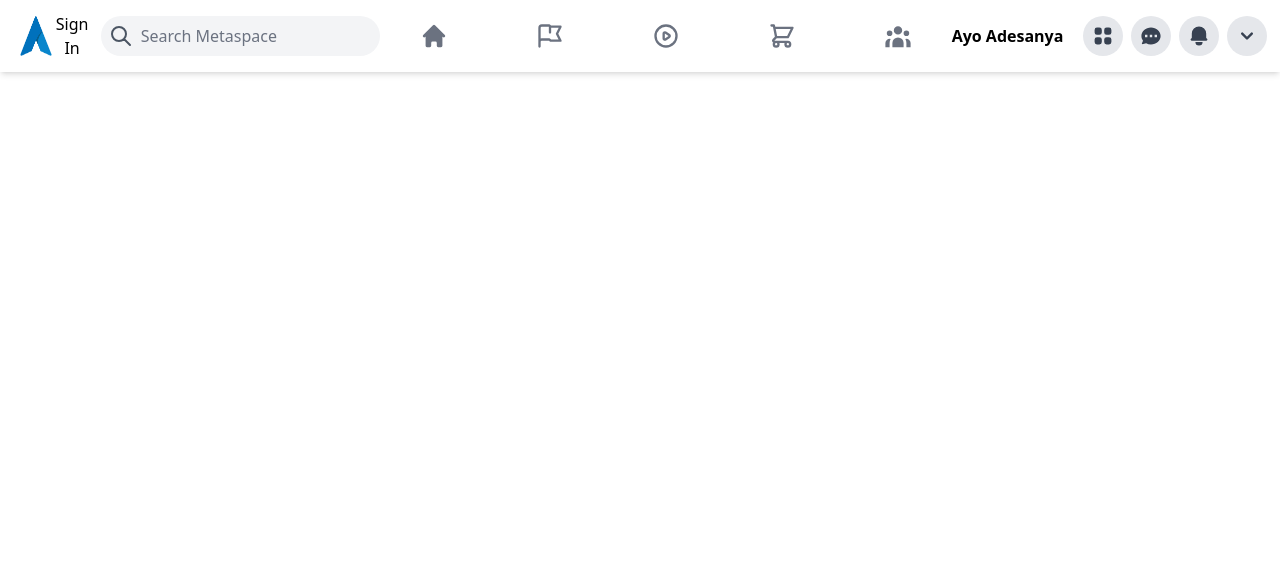
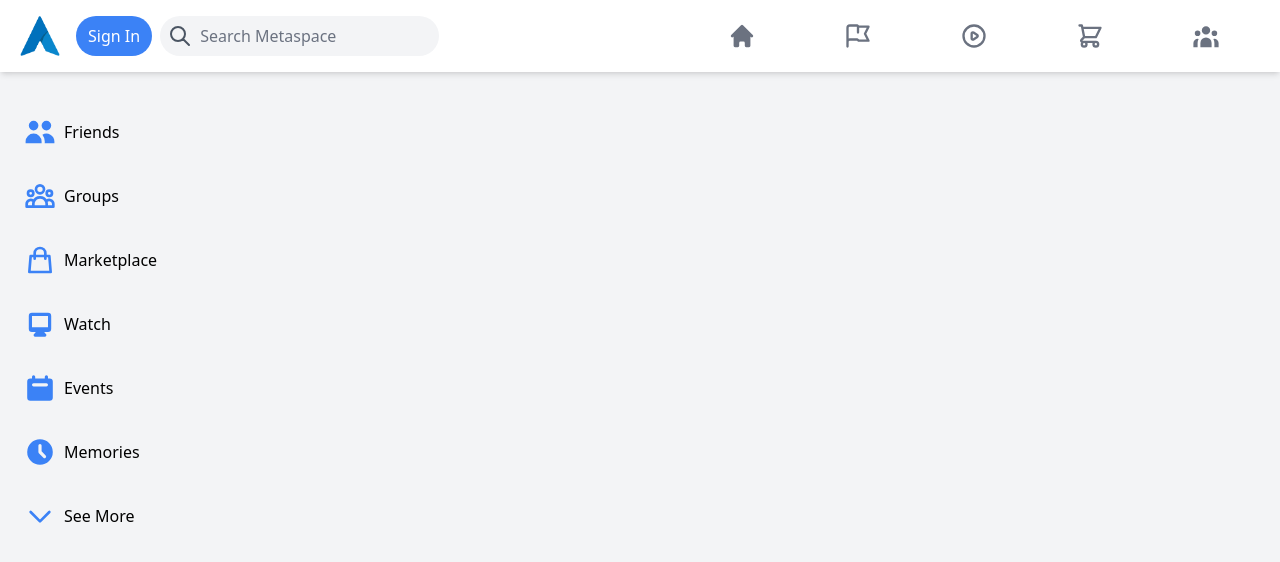
Before and after one commit to AyoCodess/Facebook-Clone-Functional-NextJs-Firebase-Tailwind-Typescript, a Next.js app: page / in a window 1280 px wide. Shown: the top 562 px of the page. Built offline with nearby package versions, Linux system fonts and the light colour scheme; no server answers.

Commit message:
sidebar v.1 complete

```diff
--- a/components/Header.tsx
+++ b/components/Header.tsx
@@ -21,6 +21,7 @@ import { useSession, signIn, signOut } from 'next-auth/react';
 
 export const Header = () => {
   const { data: session } = useSession();
+
   return (
     <div className='sticky top-0 z-50 bg-white flex items-center p-2 lg:px-5 shadow-md'>
       {/* Left */}
@@ -32,8 +33,20 @@ export const Header = () => {
           alt='logo'
           layout='fixed'
         />
-        {!session && <button onClick={() => signIn()}>Sign In</button>}
-        {session && <button onClick={() => signOut()}>Sign Out</button>}
+        {!session && (
+          <button
+            className='py-2 px-3 rounded-full bg-blue-500 ml-4 text-white'
+            onClick={() => signIn()}>
+            Sign In
+          </button>
+        )}
+        {session && (
+          <button
+            className='py-2 px-3 rounded-full bg-blue-500 ml-4 text-white'
+            onClick={() => signOut()}>
+            Sign Out
+          </button>
+        )}
         <div className='flex ml-2 items-center rounded-full bg-gray-100 p-2'>
           <SearchIcon className='h-6 text-gray-600' />
           <input
@@ -44,7 +57,10 @@ export const Header = () => {
         </div>
       </div>
       {/*Center */}
-      <div className='flex justify-center flex-grow'>
+      <div
+        className={`flex ${
+          session ? 'flex-grow, justify-center mx-auto' : 'ml-auto'
+        }`}>
         <div className='flex gap-6 md:gap-2'>
           <HeaderIcon active Icon={HomeIcon} />
           <HeaderIcon Icon={FlagIcon} />
@@ -54,14 +70,18 @@ export const Header = () => {
         </div>
       </div>
       {/*Right */}
+      {session && (
         <div className='flex items-center sm:gap-2 justify-end'>
-        {/*profile pic */}
-        <p className='whitespace-nowrap font-semibold pr-3'>Ayo Adesanya</p>
+          <img className='h-10 rounded-full mr-2' src={session.user?.image!} />
+          <p className='whitespace-nowrap font-semibold pr-3'>
+            {session.user?.name}
+          </p>
           <ViewGridIcon className='icon' />
           <ChatIcon className='icon' />
           <BellIcon className='icon' />
           <ChevronDownIcon className='icon' />
         </div>
+      )}
     </div>
   );
 };
--- /dev/null
+++ b/components/Sidebar.tsx
@@ -0,0 +1,38 @@
+import { useSession } from 'next-auth/react';
+import React from 'react';
+import {
+  ChevronDownIcon,
+  ShoppingBagIcon,
+  UserGroupIcon,
+} from '@heroicons/react/outline';
+import {
+  CalendarIcon,
+  ClockIcon,
+  DesktopComputerIcon,
+  UsersIcon,
+} from '@heroicons/react/solid';
+
+import { SidebarRow } from '../components';
+
+export const Sidebar = () => {
+  const { data: session, status } = useSession();
+
+  return (
+    <div className='p-2 mt-5 max-w-[60rem] xl:min-w-[30rem]'>
+      {session && (
+        <SidebarRow
+          src={session.user?.image}
+          //   Icon={UsersIcon}
+          title={session.user?.name}
+        />
+      )}
+      <SidebarRow Icon={UsersIcon} title='Friends' />
+      <SidebarRow Icon={UserGroupIcon} title='Groups' />
+      <SidebarRow Icon={ShoppingBagIcon} title='Marketplace' />
+      <SidebarRow Icon={DesktopComputerIcon} title='Watch' />
+      <SidebarRow Icon={CalendarIcon} title='Events' />
+      <SidebarRow Icon={ClockIcon} title='Memories' />
+      <SidebarRow Icon={ChevronDownIcon} title='See More' />
+    </div>
+  );
+};
--- /dev/null
+++ b/components/SidebarRow.tsx
@@ -0,0 +1,26 @@
+import Image from 'next/image';
+import React, { SVGProps } from 'react';
+
+interface Props {
+  src?: string | null | undefined;
+  Icon?: React.FC<SVGProps<SVGSVGElement>>;
+  title: string | null | undefined;
+}
+
+export const SidebarRow = ({ src, Icon, title }: Props) => {
+  return (
+    <div className='flex items-center gap-2 p-4 rounded-xl hover:bg-gray-200 cursor-pointer'>
+      {src && (
+        <Image
+          className='rounded-full'
+          src={src}
+          width={30}
+          height={30}
+          layout='fixed'
+        />
+      )}
+      {Icon && <Icon className='h-8 w-8 text-blue-500' />}
+      <p className='hidden sm:inline-flex font-medium'>{title}</p>
+    </div>
+  );
+};
--- a/components/index.tsx
+++ b/components/index.tsx
@@ -1,2 +1,4 @@
 export * from './Header';
 export * from './HeaderIcon';
+export * from './Sidebar';
+export * from './SidebarRow';
--- a/next.config.js
+++ b/next.config.js
@@ -4,7 +4,7 @@ module.exports = {
   images: {
     domains: [
       'links.papareact.com',
-      'platfrom-lookaside.fbsbx.com',
+      'platform-lookaside.fbsbx.com',
       'firebasestorage.googleapis.com',
     ],
   },
--- a/pages/api/auth/[...nextauth].js
+++ b/pages/api/auth/[...nextauth].js
@@ -4,16 +4,24 @@ import FacebookProvider from 'next-auth/providers/facebook';
 export default NextAuth({
   // Configure one or more authentication providers
   providers: [
+    // GoogleProvider({
+    //   clientId: process.env.GOOGLE_ID,
+    //   clientSecret: process.env.GOOGLE_SECRET,
+    // }),
     FacebookProvider({
       clientId: process.env.FACEBOOK_ID,
       clientSecret: process.env.FACEBOOK_SECRET,
     }),
+    // GithubProvider({
+    //   clientId: process.env.GITHUB_ID,
+    //   clientSecret: process.env.GITHUB_SECRET,
+    // }),
     // ...add more providers here
   ],
   pages: {
     signIn: '/auth/login',
-    signOut: '/signout',
-    error: '/error', // Error code passed in query string as ?error=
+    // signOut: '/logout',
+    // error: '/error', Error code passed in query string as ?error=
   },
   secret: process.env.NEXT_PUBLIC_SECRET,
 });
--- a/pages/auth/login.tsx
+++ b/pages/auth/login.tsx
@@ -1,13 +1,33 @@
 import { signIn, getProviders } from 'next-auth/react';
+import { GetServerSideProps } from 'next';
+import Image from 'next/image';
 
-const login = ({ providers }: any) => {
+interface T {
+  id: string;
+  name: string;
+  type: string;
+  signinUrl: string;
+  callBackUrl: string;
+}
+interface Props {
+  providers: Array<T>;
+}
+
+const login = ({ providers }: Props) => {
   console.log('providers', providers);
   return (
-    <div>
+    <div className='grid place-content-center bg-metaBlack h-screen'>
+      <div>
+        <Image src='/images/withWords.png' width={400} height={400} />
+      </div>
       {providers &&
-        Object.values(providers).map((provider: any) => (
-          <div key={provider.name} style={{ marginBottom: 0 }}>
+        Object.values(providers).map((provider) => (
+          <div
+            className='grid place-content-center'
+            key={provider.name}
+            style={{ marginBottom: 0 }}>
             <button
+              className='p-5 bg-blue-500 text-white rounded-full'
               onClick={() =>
                 signIn(provider.id, {
                   callbackUrl: `${window.location.origin}/`,
@@ -23,7 +43,7 @@ const login = ({ providers }: any) => {
 
 export default login;
 
-export const getServerSideProps = async (context: any) => {
+export const getServerSideProps: GetServerSideProps = async (context) => {
   const providers = await getProviders();
 
   return {
--- a/pages/index.tsx
+++ b/pages/index.tsx
@@ -1,7 +1,7 @@
 import type { NextPage } from 'next';
 
 import Head from 'next/head';
-import { Header } from '../components';
+import { Header, Sidebar } from '../components';
 
 interface Props {
   session: any;
@@ -9,7 +9,7 @@ interface Props {
 
 const Home: NextPage<Props> = () => {
   return (
-    <div className=''>
+    <div className='h-screen bg-gray-100 overflow-hidden'>
       <Head>
         <title>Meta Space</title>
         <link rel='icon' href='/favicon.ico' />
@@ -37,6 +37,9 @@ const Home: NextPage<Props> = () => {
         {/* <!-- * META TAGS FOR SOCIAL MEDIA ENDS * -->*/}
       </Head>
       <Header />
+      <main>
+        <Sidebar />
+      </main>
     </div>
   );
 };
--- a/tailwind.config.js
+++ b/tailwind.config.js
@@ -5,7 +5,11 @@ module.exports = {
     './components/**/*.{js,ts,jsx,tsx}',
   ],
   theme: {
-    extend: {},
+    extend: {
+      colors: {
+        metaBlack: '#1F2022',
+      },
+    },
   },
   plugins: [],
-}
+};
```
Also changed, not shown: hello.ts (renamed from pages/api/hello.ts), 1 other file (tests, documents, lock files or other folders). Lines whose indentation alone changed are shown as unchanged.
